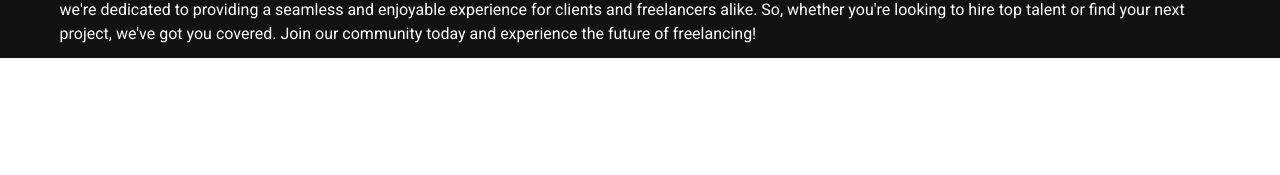
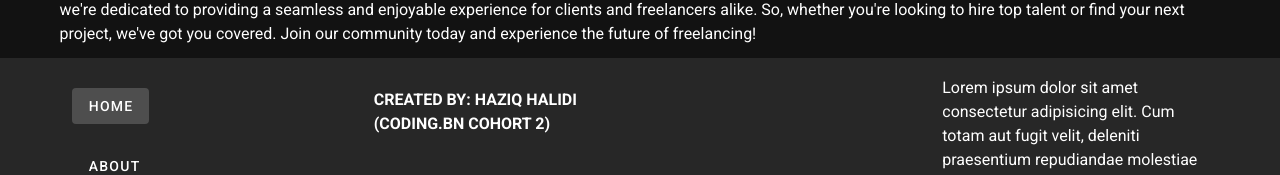
Before and after one commit to khunderscorehh98/project_employment_fe, a Vue app: page / in a window 1280 px wide. Shown: the part 745-920 px from the top of the page. Before the commit the page ends 803 px from the top, so only its background shows below. Built offline with nearby package versions, Linux system fonts and the light colour scheme; what vue-inline-svg would draw is missing.

Commit message:
moved footer to app.vue

```diff
--- a/src/App.vue
+++ b/src/App.vue
@@ -1,21 +1,28 @@
 <template>
-  <v-app>
+  <v-app class="dark">
     <Navbar />
     <v-main>
       <router-view />
     </v-main>
+    <Footer />
   </v-app>
 </template>
 
 <script>
 import Navbar from './components/Navbar.vue'
+import Footer from './components/Footer.vue'
 export default {
   name: 'App',
   components: {
-    Navbar
+    Navbar,
+    Footer
   },
   data: () => ({
     //
   }),
 };
 </script>
+
+<style>
+
+</style>
```
